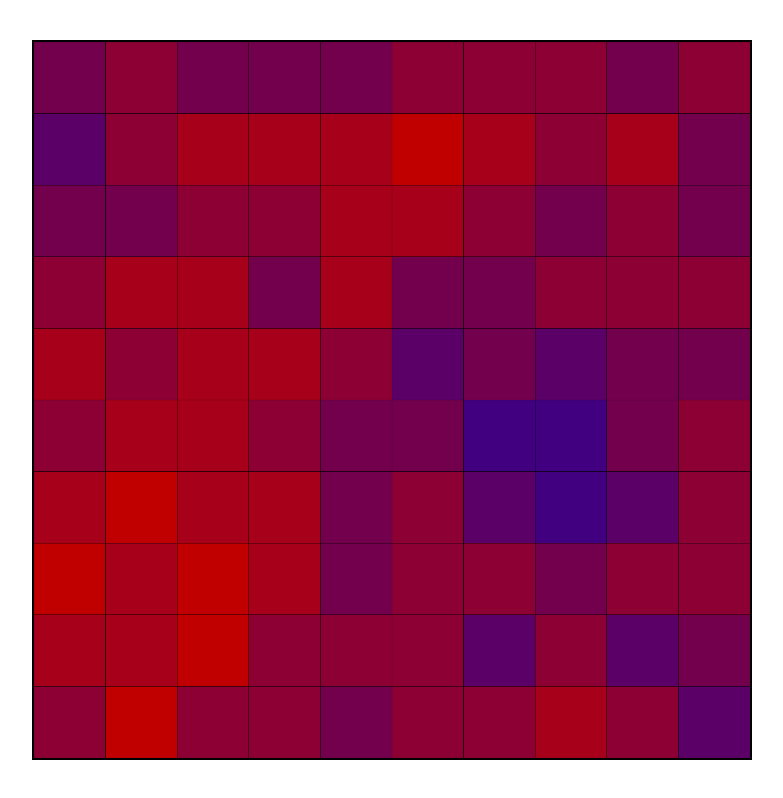
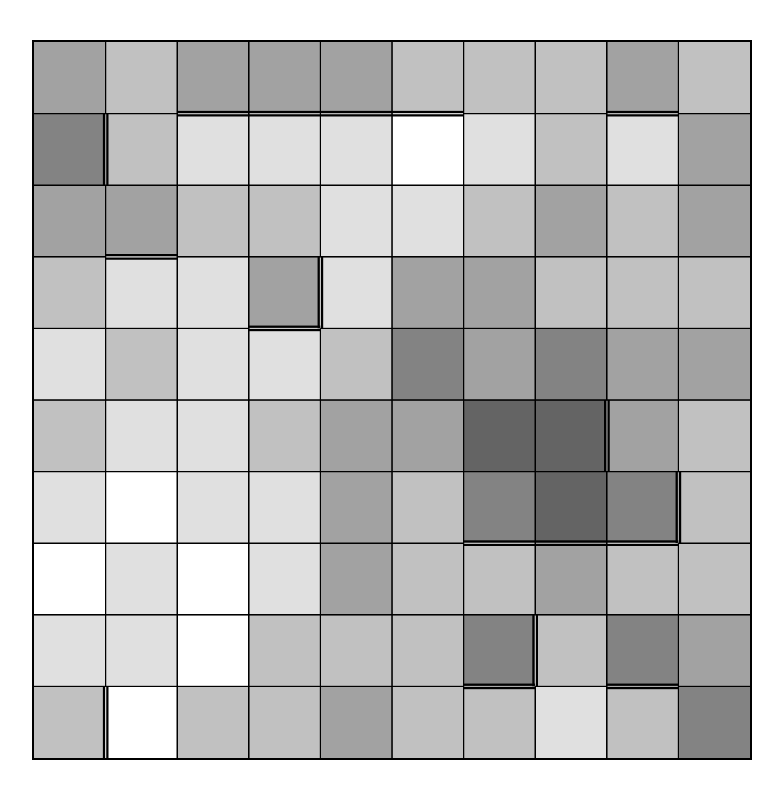
Before and after one commit to amolinarius/traversal-2d, a website built with Vite: page index.html in a window 1280 px wide. Shown: the whole page, without its empty margins (248-1031 px from the left). Built offline with nearby package versions, Linux system fonts and the light colour scheme.

Commit message:
:sparkles: Add borders based on relative height

```diff
--- a/index.html
+++ b/index.html
@@ -6,7 +6,7 @@
     <link rel="stylesheet" href="style.css">
 </head>
 <body>
-    <canvas class="game" width="2000" height="2000"></canvas>
+    <canvas class="game" width="1000" height="1000"></canvas>
     <script src="main.ts" type="module"></script>
 </body>
 </html>
--- a/src/board.ts
+++ b/src/board.ts
@@ -11,14 +11,32 @@ export default class TraversalBoard {
         this.heights = generateHeights();
         console.log(this.heights);
     }
-    init() {
+    init() { //? NOTE: The borders might appear weird on small devices/windows because of antialiasing
         const maxHeight = Utils.getMaxHeight(this.heights);
         for (let y=0; y<10; y++) {
             for (let x=0; x<10; x++) {
                 this.ctx.fillStyle = Utils.getHeightShade(this.heights[y][x], maxHeight);
-                this.ctx.strokeStyle = "#000";
-                this.ctx.fillRect(x*200, y*200, 200, 200);
-                this.ctx.strokeRect(x*200, y*200, 200, 200);
+                this.ctx.fillRect(x*100, y*100, 100, 100);
+            }
+        }
+
+        this.ctx.fillStyle = "#000";
+        for (let y=0; y<10; y++) {
+            for (let x=0; x<10; x++) {
+                if (x < 9) {
+                    if (this.heights[y][x+1] - this.heights[y][x] < 2) this.ctx.fillRect((x+1)*100 - 1, y*100, 2, 100);
+                    else {
+                        this.ctx.fillRect((x+1)*100 - 4, y*100, 3, 100);
+                        this.ctx.fillRect((x+1)*100 + 1, y*100, 3, 100);
+                    }
+                }
+                if (y < 9) {
+                    if (this.heights[y+1][x] - this.heights[y][x] < 2) this.ctx.fillRect(x*100, (y+1)*100 - 1, 100, 2);
+                    else {
+                        this.ctx.fillRect(x*100, (y+1)*100 - 4, 100, 3);
+                        this.ctx.fillRect(x*100, (y+1)*100 + 1, 100, 3);
+                    }
+                }
             }
         }
     }
--- a/src/utils.ts
+++ b/src/utils.ts
@@ -1,8 +1,16 @@
 export default class Utils {
     static getHeightShade(height: number, maxHeight: number) {
-        const MIN_RGB = 64, MAX_RGB = 192;
-        const clr = MIN_RGB + (height/maxHeight)*(MAX_RGB-MIN_RGB);
-        return `rgb(${clr}, 0, ${MAX_RGB-clr})`;
+        const lerp = (a: number, b: number, t: number) => a + (b-a)*t;
+        const GRADIENT_TYPES = [
+            { name: "grayscale", min: 100, max: 255, value: (clr: number) => `rgb(${clr}, ${clr}, ${clr})` },
+            { name: "blue-red", min: 64, max: 192, value: (clr: number) => `rgb(${clr}, 0, ${192-clr})` },
+            { name: "yellow", min: 10, max: 245, value: (clr: number) => `rgb(${clr}, ${clr}, 0)` },
+            { name: "rainbow", min: 10, max: 100, value: (clr: number) => `hsl(${(clr/200)*300}deg, 50%, 50%)` }
+        ] as const;
+        const gradient = GRADIENT_TYPES.find(g => g.name == "grayscale")!;
+
+        const clr = gradient.min + (height/maxHeight)*(gradient.max-gradient.min);
+        return gradient.value(clr);
     }
     static getMaxHeight(heights: number[][]) { return Math.max(...heights.map(row => Math.max(...row))); }
     static getMinHeight(heights: number[][]) { return Math.min(...heights.map(row => Math.min(...row))); }
```
